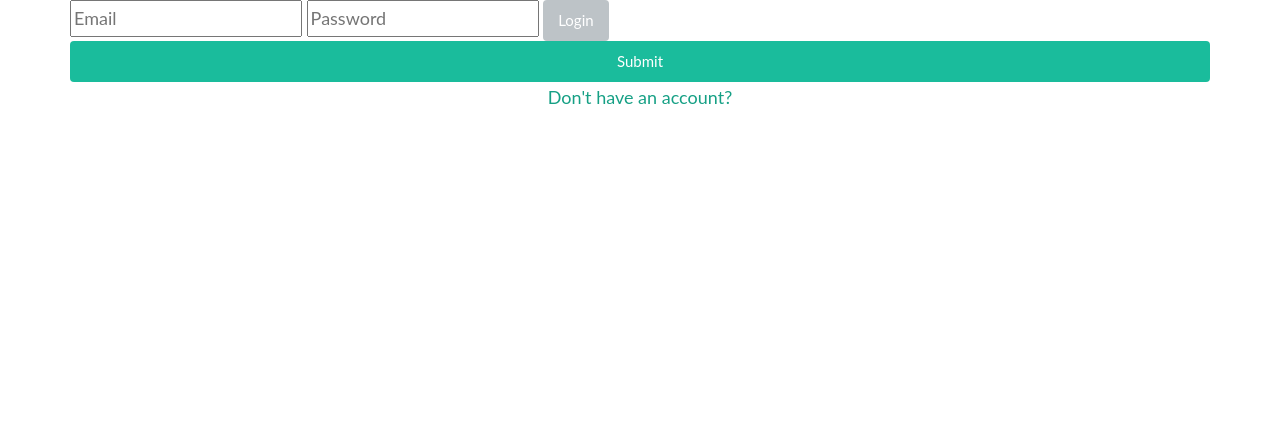
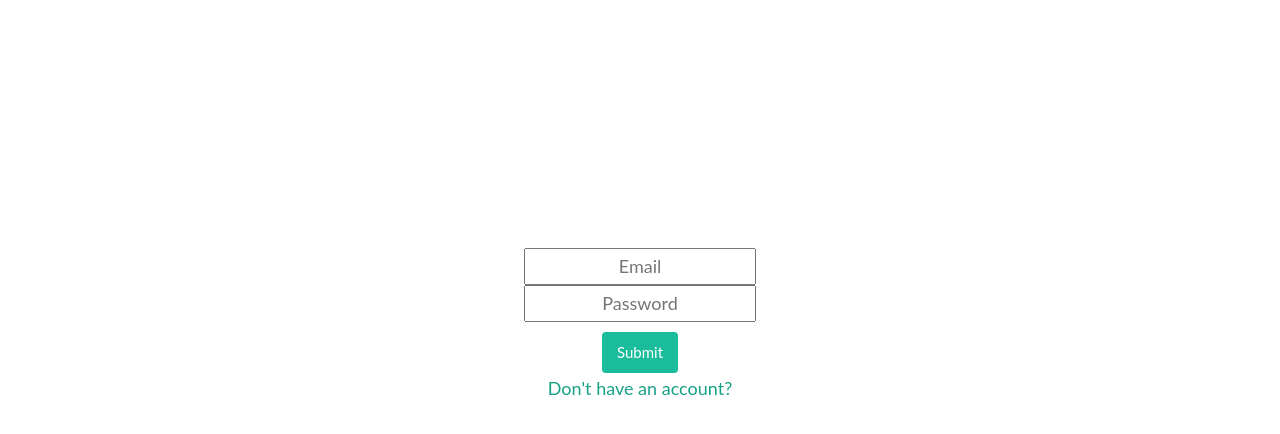
Before and after one commit to rohanp/AngelHacks, a Flask app: page /login in a window 1280 px wide. Shown: the top 434 px of the page. Run offline with Flask 2, Linux system fonts and the light colour scheme; some libraries are stand-ins or nearby versions.

Commit message:
css updates

```diff
--- a/app.py
+++ b/app.py
@@ -2,8 +2,10 @@ from flask import Flask, render_template, request, flash,\
 					 session, redirect, url_for
 from secret_key import secret_key
 from functools import wraps
+from flask_sslify import SSLify
 
 app = Flask(__name__)
+sslify = SSLify(app)
 
 user_db = {'pandit.rohan@gmail.com': {
 										'name': 'Rohan',
@@ -80,7 +82,10 @@ def register():
 		name = request.form['name']
 		password = request.form['password']
 
-		user_db[email] = {'name': name, 'password': password}
+		user_db[email] = {'name': name,
+						  'password': password,
+						  'grocery_list': []
+						  }
 
 		session['name'] = name
 		session['email'] = email
@@ -113,16 +118,19 @@ def home():
 @login_required
 def request_food():
 
+	current_user = session['email']
+	print(current_user)
+
 	x1 = float(request.form['latitude'])
 	y1 = float(request.form['longitude'])
 
 	def find_dist(user):
-		x2 = user_db[user]['longitude']
+		x2 = user_db[user]['latitude']
 		y2 = user_db[user]['longitude']
 
 		return (x2 - x1)**2 - (y2 - y1)**2
 
-	closest_user = min(user_db.keys(), key=find_dist)
+	closest_user = min(user_db.keys() - [current_user], key=find_dist)
 
 	print("closest user is ", closest_user)
 
--- a/static/css/style.css
+++ b/static/css/style.css
@@ -3,11 +3,11 @@ html
 
 *
 { margin: 0;
-  padding: 0;}
+  padding: 20;}
 
 body
 { font: normal .80em 'trebuchet ms', arial, sans-serif;
-  background: #F5F5EE;
+  background-color: rgb(34, 49, 63);
   color: #555;}
 
 p
--- a/static/js/getLocation.js
+++ b/static/js/getLocation.js
@@ -51,7 +51,7 @@ function updateLocation(email){
 
 function errorHandler(err) {
   if (err.code == 1) {
-    alert("Error: Access is denied!");
+    alert("Location Error");
   } else if (err.code == 2) {
     alert("Error: Position is unavailable!");
   }
--- a/templates/pages/home.html
+++ b/templates/pages/home.html
@@ -1,7 +1,6 @@
 {% extends 'layouts/main.html' %}
 {% block title %}Home{% endblock %}
 {% block content %}
-
 
 <p>Click the button to get your groceries delivered.</p>
 
--- a/templates/pages/index.html
+++ b/templates/pages/index.html
@@ -20,10 +20,7 @@
       </div>
       <div id="menubar">
         <ul id="menu">
-          <!-- put class="selected" in the li tag for the selected page - to highlight which page you're on -->
-          <li class="selected"><a href="index.html">Home</a></li>
-          <li><a href="page.html">Order</a></li>
-          <li><a href="another_page.html">Deliver</a></li>
+
         </ul>
       </div>
     </div>
--- a/templates/pages/login.html
+++ b/templates/pages/login.html
@@ -3,14 +3,20 @@
 {% block title %}Login{% endblock %}
 
 {% block content %}
+<br><br><br><br><br><br><br><br>
 <form action="" method="post">
-    <input type="text" placeholder="Email" name="email" value="{{request.form.email}}">
-    <input type="password" placeholder="Password" name="password" value="{{request.form.password }}">
-    <input class="btn btn-default" type="submit" value="Login">
+    <center>
+    <input style="text-align: center" type="text" placeholder="Email" name="email" value="{{request.form.email}}">
+    <br>
+    <input style="text-align: center"  type="password" placeholder="Password" name="password" value="{{request.form.password }}">
+    <br>
+    <input style="margin-top:10px" type="submit" value="Submit" class="btn btn-primary">
       {% if error %}
         <p class="error"><strong>Error:</strong> {{ error }}
       {% endif %}
-    <input type="submit" value="Submit" class="btn btn-primary btn-lg btn-block">
+
+  </center>
+
  </form>
 
 <p class="text-center"><a href="{{ url_for('register') }}">Don't have an account?</a></p>
```
Also changed, not shown: templates/pages/register.html (+11 -3 lines).
